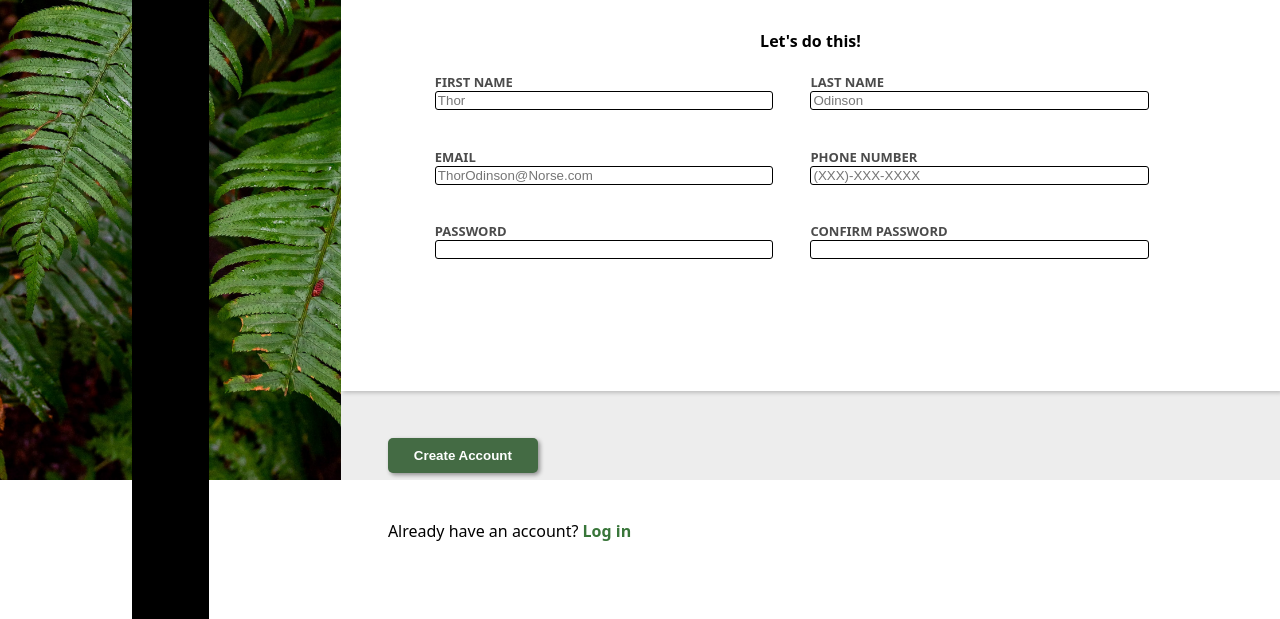
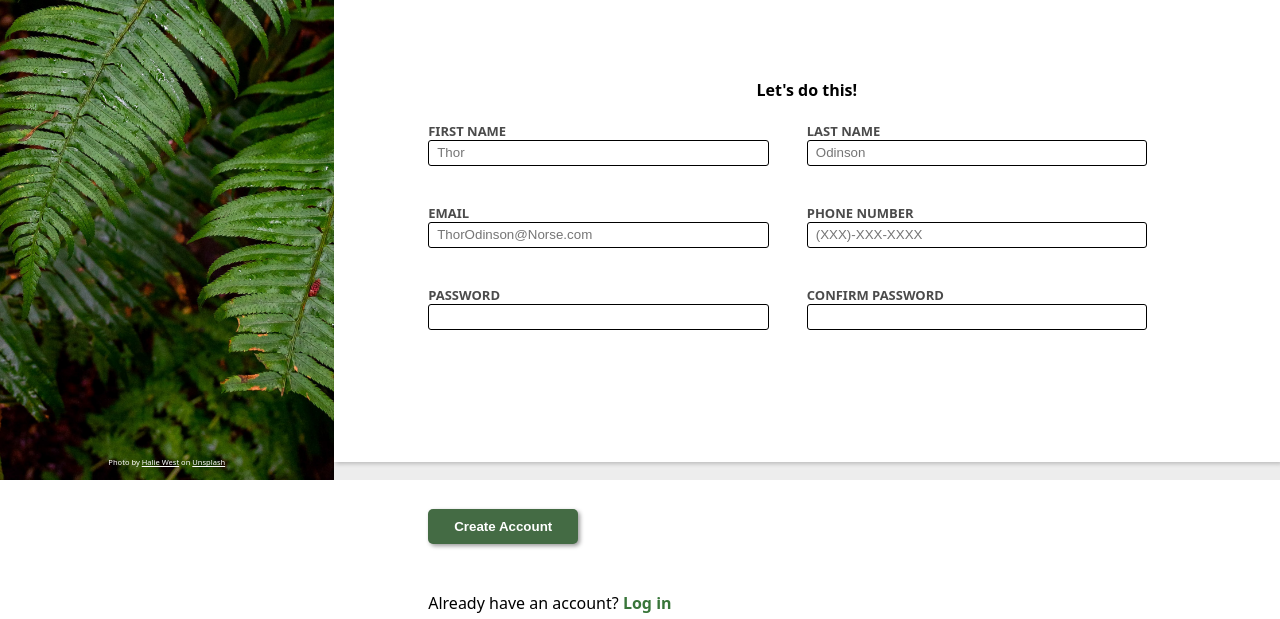
Before and after one commit to clamastra/SignUpForm, a plain HTML site: page index.html in a window 1280 px wide. Shown: the part 320-939 px from the top of the page. Drawn offline with Linux system fonts and the light colour scheme.

Commit message:
Finalize aesthetic changes
This commit will finalize a variety of aesthetic components to the signup form, including but not limited to the watermark, changes in padding/margins to line up elements, and adding symmetry to components of the page

```diff
--- a/SignUpFormStyle.css
+++ b/SignUpFormStyle.css
@@ -1,3 +1,8 @@
+@font-face {
+    font-family: OdinFont;
+    src: url(OdinFont.otf);
+}
+
 body {
     display: flex;
     margin: 0;
@@ -14,6 +19,7 @@ body {
 
 .LeftHandSide {
     display: flex;
+    flex-direction: column;
     width: 34vw;
     height: 100vh;
     background-image: url(background.jpg);
@@ -21,6 +27,7 @@ body {
     background-size: cover;
     color: white;
     justify-content: center;
+    max-width: 400px;
 }
 
 .RightHandSide {
@@ -30,11 +37,28 @@ body {
 }
 
 .Odin-Header {
-    height: auto;
-    position: relative;
-    top: 20vh;
-    bottom: auto;
-    background-color: black;
+    margin-top: -30vh;
+    display: flex;
+    justify-content: center;
+    align-items: center;
+    background: rgba(0,0,0,.5);
+    color: white;
+    padding: 65px 0px 50px 0px;
+    width: 100%;
+    height: 10px ;
+    font-family: OdinFont, sans-serif;
+    font-size:20mm;
+}
+
+.CreditsContainer {
+    display: flex;
+    justify-content: center;
+}
+
+.Credits {
+    font-size: 2mm;
+    position: absolute;
+    bottom: 5px;
 }
 
 .SignupText {
@@ -45,6 +69,7 @@ body {
     font-size: small;
     margin-left: 10%;
     margin-right: 10%;
+    margin-bottom: 5%;
 }
 
 .SignupText > h3{
@@ -83,6 +108,7 @@ body {
 
 .AccountCreate {
     margin: 5%;
+    margin-left: 10%;
     background-color: rgb(68, 107, 68);
     font-weight: 600;
     color: white;
@@ -97,6 +123,8 @@ body {
 input {
     border: 1px solid black;
     border-radius: 3px;
+    height: 22px;
+    padding-left: 8px;
 }
 
 input[type=text]:focus,
@@ -110,7 +138,7 @@ input[type=number]:focus {
 
 .AlreadyAccount {
     text-align: left;
-    margin-left: 5%;
+    margin-left: 10%;
 }
 
 a {
--- a/index.html
+++ b/index.html
@@ -12,6 +12,7 @@
     <div class="MainContent">
         <div class="LeftHandSide">
             <h1 class="Odin-Header">Odin</h1>
+            <div class="CreditsContainer"><p class="Credits">Photo by <u>Halie West</u> on <u>Unsplash</u></p></div>
         </div>
         <div class="RightHandSide">
             <div class="SignupText">
```
Also changed, not shown: OdinFont.otf (added).
